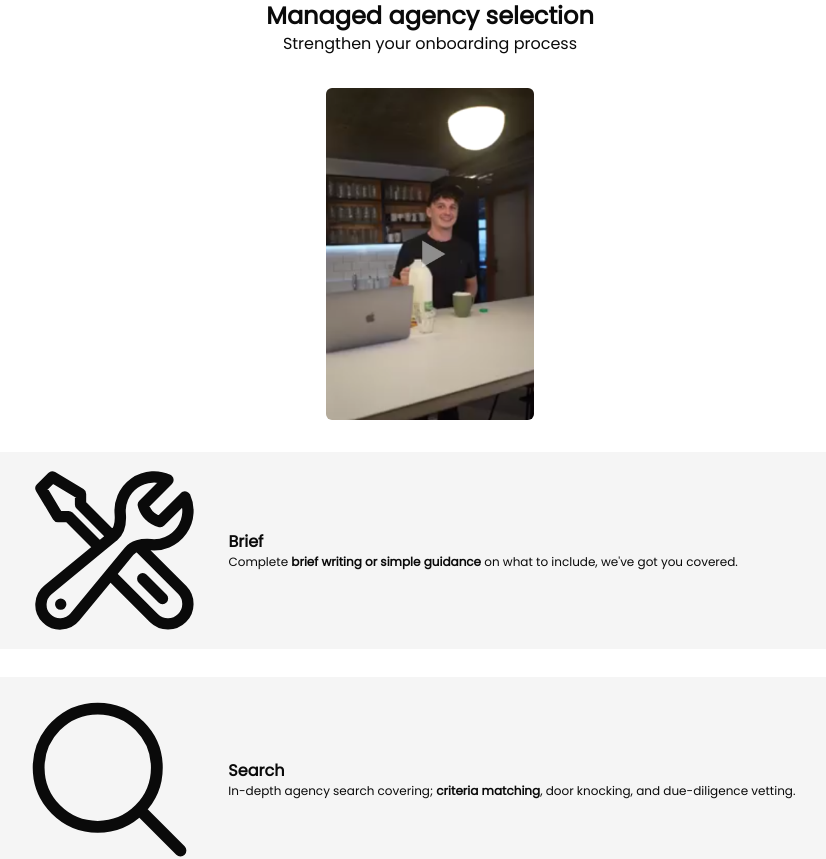
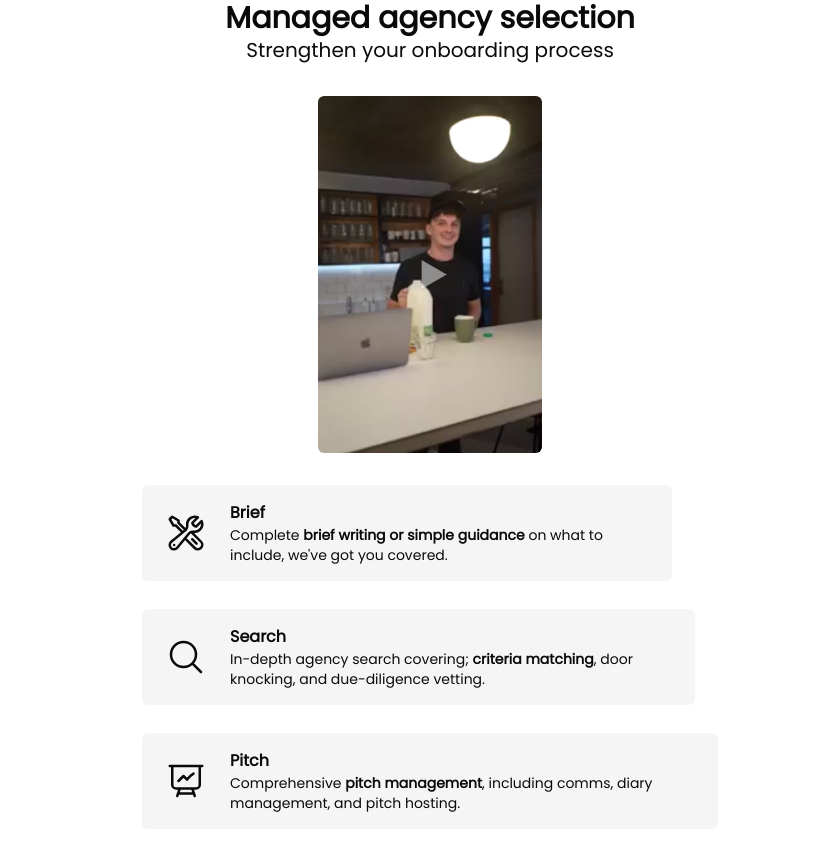
Before and after one commit to radromanov/nextjs-test, a Next.js app: page / in a window 1280 px wide. Shown: the top 859 px of the page, without its empty margins (210-1036 px from the left). Built offline with nearby package versions, Linux system fonts and the light colour scheme.

Commit message:
Complete mobile/tablet responsiveness

```diff
--- a/collections/Selections/Selections.tsx
+++ b/collections/Selections/Selections.tsx
@@ -3,7 +3,7 @@ import { PresentationIcon, SearchIcon, ToolIcon } from "../Icons";
 
 export const Selections = () => {
   return (
-    <div className="flex flex-col gap-7 items-start w-full pb-6">
+    <div className="flex flex-col gap-7 items-start w-full pb-6 tablet-sm:max-w-[640px] tablet-sm:container">
       <Card className="mobile-md:w-[92%]">
         <ToolIcon />
         <CardContent>
--- a/components/Cards/Card.tsx
+++ b/components/Cards/Card.tsx
@@ -12,7 +12,7 @@ export const Card = ({ children, className, ...props }: Props) => {
   return (
     <section
       className={cn(
-        "w-full flex justify-center items-center gap-6 group bg-neutral-100 rounded-md outline-none -outline-offset-2 hover:outline-blue-500 focus:outline-blue-500 active:outline-blue-500 cursor-pointer px-6 py-2",
+        "w-full flex justify-center items-center gap-6 group bg-neutral-100 rounded-md outline-none -outline-offset-2 hover:outline-blue-500 focus:outline-blue-500 active:outline-blue-500 cursor-pointer px-6 py-2 tablet:py-4",
         className
       )}
       {...props}
--- a/components/Cards/CardHeader.tsx
+++ b/components/Cards/CardHeader.tsx
@@ -9,13 +9,11 @@ interface Props
   children: React.ReactNode;
 }
 
-// @TODO Working on responsiveness for Selection Cards
-
 export const CardHeader = ({ children, className, ...props }: Props) => {
   return (
     <Subheader
       className={cn(
-        "text-xs font-bold group-hover:text-blue-500 group-hover:underline",
+        "text-xs mobile-lg:text-sm tablet:text-md font-bold group-hover:text-blue-500 group-hover:underline",
         className
       )}
       {...props}
--- a/components/Cards/CardText.tsx
+++ b/components/Cards/CardText.tsx
@@ -11,7 +11,10 @@ interface Props
 
 export const CardText = ({ children, className, ...props }: Props) => {
   return (
-    <Typography className={cn("text-xs", className)} {...props}>
+    <Typography
+      className={cn("text-[10px] mobile-md:text-xs tablet:text-sm", className)}
+      {...props}
+    >
       {children}
     </Typography>
   );
--- a/components/Icons/Icon.tsx
+++ b/components/Icons/Icon.tsx
@@ -13,10 +13,7 @@ export const Icon = ({ children, className, ...props }: Props) => {
       viewBox="0 0 24 24"
       strokeWidth={1.5}
       stroke="currentColor"
-      className={cn(
-        "min-w-9 min-h-9 size-2/12 xs:max-w-10 xs:max-h-10",
-        className
-      )}
+      className={cn("min-w-8 min-h-8 size-2/12 max-h-10 max-w-10", className)}
       {...props}
     >
       {children}
--- a/components/Typography/Header.tsx
+++ b/components/Typography/Header.tsx
@@ -12,7 +12,7 @@ export const Header = ({ children, className, ...props }: Props) => {
   return (
     <h1
       className={cn(
-        "text-lg mobile-md:text-xl mobile-lg:text-2xl font-bold",
+        "text-lg mobile-md:text-xl mobile-lg:text-2xl tablet-sm:text-3xl font-bold",
         className
       )}
       {...props}
--- a/components/Typography/Subheader.tsx
+++ b/components/Typography/Subheader.tsx
@@ -11,7 +11,10 @@ interface Props
 export const Subheader = ({ children, className, ...props }: Props) => {
   return (
     <h3
-      className={cn("text-xs mobile-md:text-sm mobile-lg:text-md", className)}
+      className={cn(
+        "text-xs mobile-md:text-sm mobile-lg:text-md tablet-sm:text-lg tablet:text-xl",
+        className
+      )}
       {...props}
     >
       <span>{children}</span>
--- a/components/Videos/HeroVideo.tsx
+++ b/components/Videos/HeroVideo.tsx
@@ -12,7 +12,7 @@ export const HeroVideo = () => {
         style={{
           objectFit: "cover",
         }}
-        className="rounded-md w-48 mobile-md:w-52"
+        className="rounded-md w-48 mobile-md:w-52 tablet:w-56"
       />
     </div>
   );
```
